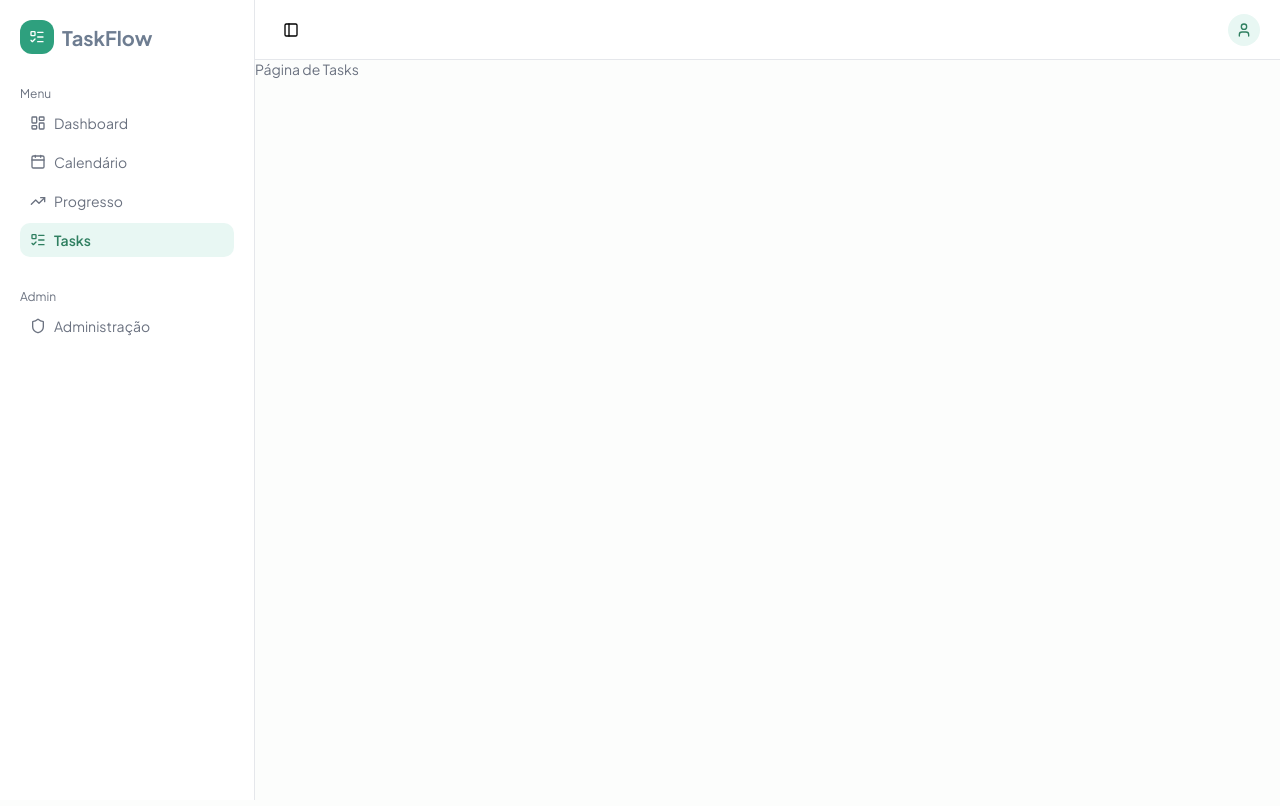
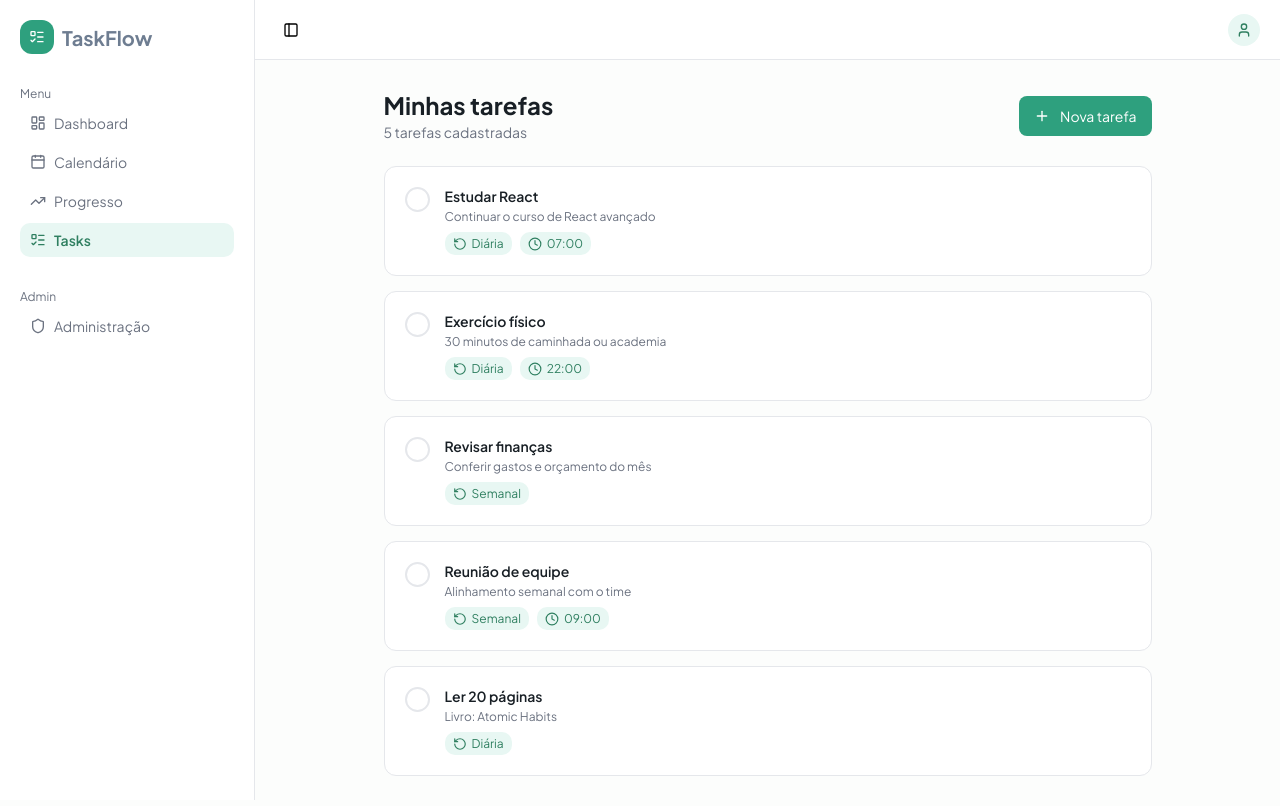
Before and after one commit to PedroHenriqueCoppola/taskflow, a React (Vite) app: page /tasks in a window 1280 px wide. Built offline with nearby package versions, Linux system fonts and the light colour scheme.

Commit message:
base development of tasks page

```diff
--- a/src/pages/Calendar/Calendar.jsx
+++ b/src/pages/Calendar/Calendar.jsx
@@ -5,6 +5,7 @@ import { GlobalStyle, Title, SubTitle } from "../../styles/globalStyles";
 
 import FilterBox from '../../components/FilterBox/FilterBox';
 import getCurrentMonthYear from '../../utils/getCurrentMonthYear';
+import Card from '../../components/Card/Card';
 
 const Calendar = () => {
     const [activeFilter, setActiveFilter] = useState("week");
@@ -33,6 +34,8 @@ const Calendar = () => {
                     />
                 </div>
             </div>
+
+            <Card height="50rem"></Card>
         </div>
     )
 }
--- /dev/null
+++ b/src/pages/Tasks/Tasks.css
@@ -0,0 +1,28 @@
+.tasksApp {
+    width: 76.8rem;
+    margin: 3rem auto;
+
+    display: flex;
+    flex-direction: column;
+    justify-content: center;
+    gap: 2.5rem;
+}
+
+.tasksTitle {
+    display: flex;
+    flex-direction: column;
+    gap: 0.3rem;
+}
+
+.tasksHeader {
+    width: 100%;
+    display: flex;
+    justify-content: space-between;
+    align-items: center;
+}
+
+.tasksBoxes {
+    display: flex;
+    flex-direction: column;
+    gap: 1.5rem;
+}
--- a/src/pages/Tasks/Tasks.jsx
+++ b/src/pages/Tasks/Tasks.jsx
@@ -1,10 +1,111 @@
-import { GlobalStyle, SubTitle } from "../../styles/globalStyles";
+import './Tasks.css';
+
+import { GlobalStyle, Title, SubTitle } from "../../styles/globalStyles";
+import { Plus, Clock, RotateCcw } from "lucide-react";
+
+import Button from "../../components/Button/Button";
+import TaskBox from '../../components/TaskBox/TaskBox';
+import Tag from '../../components/Tag/Tag';
 
 const Tasks = () => {
     return (
-        <div>
+        <div className="tasksApp">
             <GlobalStyle />
-			<SubTitle>Página de Tasks</SubTitle>
+
+            <div className="tasksHeader">
+                <div className="tasksTitle">
+                    <Title>Minhas tarefas</Title>
+			        <SubTitle>5 tarefas cadastradas</SubTitle>
+                </div>
+
+                <Button
+                    height={40}
+                    content="Nova tarefa"
+                    icon={<Plus size={16} />}
+                />
+            </div>
+
+            <div className="tasksBoxes">
+                <TaskBox
+                    taskBoxTitle="Estudar React"
+                    description="Continuar o curso de React avançado"
+                    tags={
+                        <>
+                            <Tag
+                                icon={<RotateCcw size={14} />}
+                                content="Diária"
+                            />
+
+                            <Tag
+                                icon={<Clock size={14} />}
+                                content="07:00"
+                            />
+                        </>
+                    }
+                />
+
+                <TaskBox
+                    taskBoxTitle="Exercício físico"
+                    description="30 minutos de caminhada ou academia"
+                    tags={
+                        <>
+                            <Tag
+                                icon={<RotateCcw size={14} />}
+                                content="Diária"
+                            />
+
+                            <Tag
+                                icon={<Clock size={14} />}
+                                content="22:00"
+                            />
+                        </>
+                    }
+                />
+
+                <TaskBox
+                    taskBoxTitle="Revisar finanças"
+                    description="Conferir gastos e orçamento do mês"
+                    tags={
+                        <>
+                            <Tag
+                                icon={<RotateCcw size={14} />}
+                                content="Semanal"
+                            />
+                        </>
+                    }
+                />
+
+                <TaskBox
+                    taskBoxTitle="Reunião de equipe"
+                    description="Alinhamento semanal com o time"
+                    tags={
+                        <>
+                            <Tag
+                                icon={<RotateCcw size={14} />}
+                                content="Semanal"
+                            />
+
+                            <Tag
+                                icon={<Clock size={14} />}
+                                content="09:00"
+                            />
+                        </>
+                    }
+                />
+
+                <TaskBox
+                    taskBoxTitle="Ler 20 páginas"
+                    description="Livro: Atomic Habits"
+                    tags={
+                        <>
+                            <Tag
+                                icon={<RotateCcw size={14} />}
+                                content="Diária"
+                            />
+                        </>
+                    }
+                />
+            </div>
         </div>
     )
 }
```
